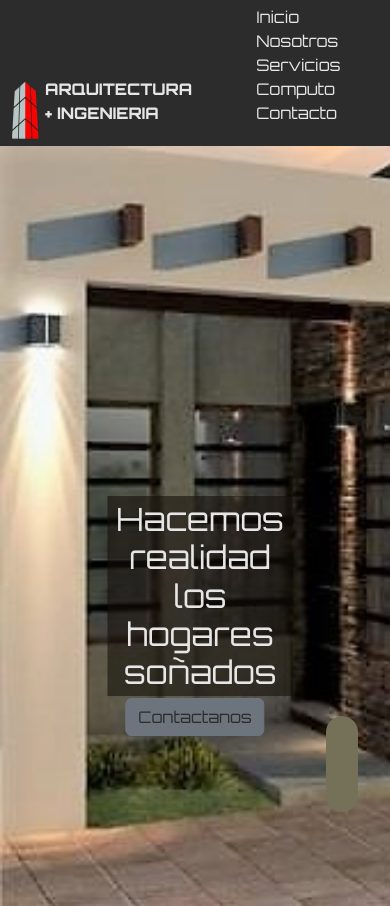
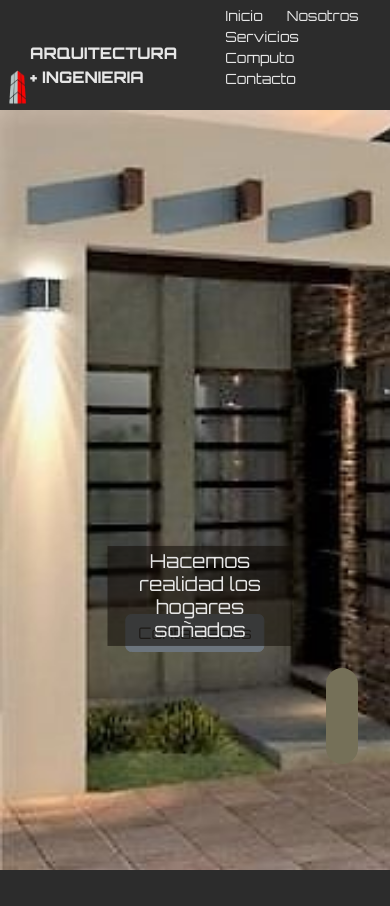
Before and after one commit to nanimartinez/arq, a plain HTML site: page index.html in a window 390 px wide. After the commit the page ends 870 px from the top, so only its background shows below. Drawn offline with nearby package versions, Linux system fonts and the light colour scheme.

```diff
--- a/css/style.css
+++ b/css/style.css
@@ -124,9 +124,9 @@
 /*contacto*/
 .texto-titulo{
 
-    display: flex;
+   /* display: flex;
     flex-direction: column;
-    align-items: center;
+    align-items: center;*/
     justify-content: center;
 
 }
@@ -171,7 +171,7 @@
     display: flex;
     flex-direction: column;
     position: fixed;
-    bottom: 2rem;
+    bottom: 5rem;
     right: 2rem;
     padding: 1rem;
     gap: 1rem;
@@ -269,3 +269,62 @@
     color: #2c2c2c; /* Texto oscuro */
     text-decoration: none;
 }
+/* Media Query para tabletas */
+@media (max-width: 768px) {
+    .encabezado {
+        padding: 5px;
+        gap: 1rem;
+    }
+
+    .logo img {
+        width: 30px;
+        height: 45px;
+    }
+
+    h1,
+    h2,
+    h3,
+    h4,
+    h5,
+    h6 {
+        padding: 8px;
+    }
+
+    .portada h1 {
+        font-size: 1.5rem;
+    }
+
+    button {
+        top: 80%;
+    }
+}
+
+/* Media Query para teléfonos Android */
+@media (max-width: 480px) {
+    .menu {
+        font-size: 14px;
+    }
+
+    .logo img {
+        width: 25px;
+        height: 35px;
+    }
+
+    h1,
+    h2,
+    h3,
+    h4,
+    h5,
+    h6 {
+        padding: 5px;
+        font-size: 1.2rem;
+    }
+
+    .portada h1 {
+        font-size: 1.2rem;
+    }
+
+    button {
+        top: 75%;
+    }
+}
```
